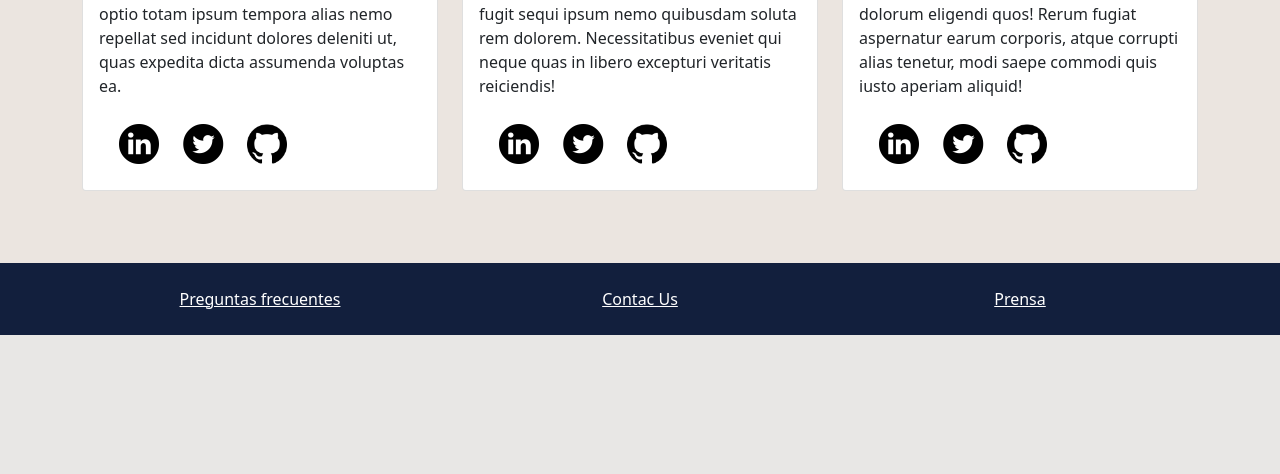
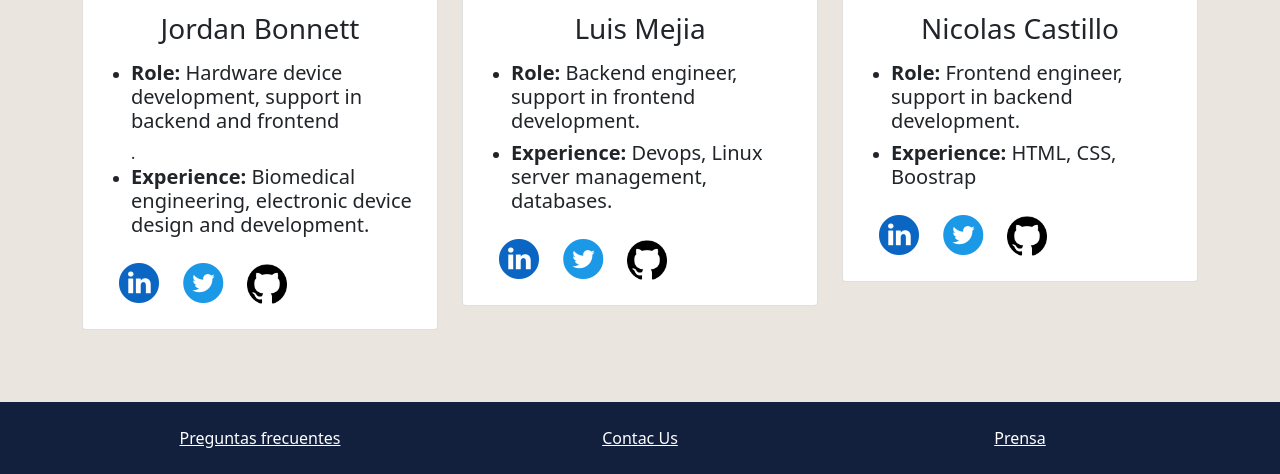
Before and after one commit to lemejiamo/IOT_Solutions, a Flask app: page / in a window 1280 px wide. Shown: the part 3424-3898 px from the top of the page. Before the commit the page ends 3759 px from the top, so only its background shows below. Run offline with Flask 2, Linux system fonts and the light colour scheme.

Commit message:
Changes to about us

```diff
--- a/api/v1/templates/index.html
+++ b/api/v1/templates/index.html
@@ -78,15 +78,21 @@
         <div class="container mt-5">
             <div class="row">
                 <div class="col-6 mb-3 history-title" style="border-bottom: 1px solid black; padding-bottom: -10px;">
-                    <h1>Why this proyect</h1>
+                    <h1>About this project</h1>
                 </div>
                 <div class="col-6 mb-3 text-end" style="border-bottom: 1px solid black; padding-bottom: -10px;">
                     <a href="https://github.com/lemejiamo/IOT_Solutions" target="_blank"><img src="../static/img/github.png" style="height: 50px;   "></a>
                 </div>
                 <div class="col-12">
-                    <p>Lorem ipsum dolor sit, amet consectetur adipisicing elit. Labore, consectetur. Qui laboriosam provident eligendi placeat aliquid officia quis quae ab ipsum minus ipsam beatae nobis, eveniet est corporis natus ducimus!
-                    Suscipit ex numquam et quis? Beatae tenetur repellat molestias doloribus placeat, deserunt necessitatibus, ut corporis asperiores illo provident adipisci cumque officiis in commodi laudantium mollitia dolore praesentium eos aperiam voluptate.
-                    Illo temporibus molestias inventore reiciendis eveniet asperiores illum nisi similique iste praesentium natus maiores labore est accusantium, aspernatur harum blanditiis adipisci laboriosam officiis doloremque! Rerum natus eaque harum error nisi.</p>
+                    <p>Our team is made up of people with different backgrounds and experiences, from working in clinics to working in
+                    restaurants, and do you know what we had in common when we worked there? We had to be attentive to the metrological
+                    measurements in the processes. <br> I mean that we should have a lot of control of the temperatures in the refrigerators
+                    or the environment, the atmospheric
+                    pressures or within a gas network, so continuous records of these measurements were necessary, records that are not
+                    always taken in time for different reasons. <br>
+                    That is why we developed a solution that allows us to measure different magnitudes as required by the user and deliver
+                    them to them in an easy-to-use web app so that they have knowledge of the measurements in their process and can take
+                    actions when they are not expected.</p>
                 </div>
             </div>
         </div>
@@ -109,14 +115,21 @@
                     <div class="card">
                         <img src="https://ca.slack-edge.com/E01BXJ5C1PT-U01K73N2RAB-12a69cc3da13-512" class="card-img-top" alt="...">
                         <div class="card-body">
-                            <h5 class="card-title">Jordan Bonnett</h5>
-                            <p class="card-text">Lorem ipsum dolor sit amet consectetur adipisicing elit. Saepe perspiciatis
-                                in et optio totam ipsum tempora alias nemo repellat sed incidunt dolores deleniti ut, quas
-                                expedita dicta assumenda voluptas ea.</p>
+                            <h3 class="card-title text-center">Jordan Bonnett</h3>
+                            <p class="card-text">
+                                <ul>
+                                    <li>
+                                        <h5> <b>Role:</b> Hardware device development, support in backend and frontend</h5>.
+                                    </li>
+                                    <li>
+                                        <h5> <b>Experience:</b> Biomedical engineering, electronic device design and development.</h5>
+                                    </li>
+                                </ul>
+                            </p>
                             <a href="https://www.linkedin.com/in/jordan-bonnett-gomez/" target="_blank" style="color: white;"> <span class="flaticon-010-linkedin"
-                                    style="color: black;"></span></a>
+                                    style="color: rgb(10,102,194);"></span></a>
                             <a href="https://twitter.com/bonnett_jordan" target="_blank" style="color: white;"> <span class="flaticon-013-twitter-1"
-                                    style="color: black;"></span></a>
+                                    style="color: rgb(28,153,230);"></span></a>
                             <a href="https://github.com/bonnett93" target="_blank" style="color: white;"><img src="../static/img/github.png" class="image-github"
                                     alt=""></a>
 
@@ -127,14 +140,21 @@
                     <div class="card">
                         <img src="https://ca.slack-edge.com/E01BXJ5C1PT-U01K8076XB9-4f658a217fa9-72" class="card-img-top" alt="...">
                         <div class="card-body">
-                            <h5 class="card-title">Luis Mejia</h5>
-                            <p class="card-text">Lorem ipsum, dolor sit amet consectetur adipisicing elit. Eaque molestiae
-                                culpa et fugit sequi ipsum nemo quibusdam soluta rem dolorem. Necessitatibus eveniet qui
-                                neque quas in libero excepturi veritatis reiciendis!</p>
+                            <h3 class="card-title text-center">Luis Mejia</h3>
+                            <p class="card-text">
+                                <ul>
+                                    <li>
+                                        <h5><b>Role:</b> Backend engineer, support in frontend development.</h5>
+                                    </li>
+                                    <li>
+                                        <h5><b>Experience:</b> Devops, Linux server management, databases.</h5>
+                                    </li>
+                                </ul>
+                            </p>
                             <a href="/" target="_blank" style="color: white;"> <span class="flaticon-010-linkedin"
-                                    style="color: black;"></span></a>
+                                    style="color: rgb(10,102,194);"></span></a>
                             <a href="https://twitter.com/Lemmishmaniasis" target="_blank" style="color: white;"> <span class="flaticon-013-twitter-1"
-                                    style="color: black;"></span></a>
+                                    style="color: rgb(28,153,230);"></span></a>
                             <a href="https://github.com/lemejiamo" target="_blank" style="color: white;"><img src="../static/img/github.png" class="image-github"
                                     alt=""></a>
                         </div>
@@ -144,14 +164,21 @@
                     <div class="card">
                         <img src="https://ca.slack-edge.com/E01BXJ5C1PT-U01HG0D4QQL-ff34d73cf2d5-512" class="card-img-top" alt="...">
                         <div class="card-body ">
-                            <h5 class="card-title">Nicolas Castillo</h5>
-                            <p class="card-text">Lorem ipsum dolor sit amet consectetur adipisicing elit. Nostrum labore
-                                excepturi dolorum eligendi quos! Rerum fugiat aspernatur earum corporis, atque corrupti
-                                alias tenetur, modi saepe commodi quis iusto aperiam aliquid!</p>
+                            <h3 class="card-title text-center">Nicolas Castillo</h3>
+                            <p class="card-text">
+                                <ul>
+                                    <li>
+                                        <h5> <b>Role:</b> Frontend engineer, support in backend development.</h5>
+                                    </li>
+                                    <li>
+                                        <h5> <b>Experience:</b> HTML, CSS, Boostrap</h5>
+                                    </li>
+                                </ul>
+                            </p>
                             <a href="https://www.linkedin.com/in/nicolas-castillo-salcedo/" target="_blank" style="color: white;"> <span class="flaticon-010-linkedin"
-                                    style="color: black;"></span></a>
+                                    style="color: rgb(10,102,194);"></span></a>
                             <a href="https://twitter.com/NicolasC1992" target="_blank" style="color: white;"> <span class="flaticon-013-twitter-1"
-                                    style="color: black;"></span></a>
+                                    style="color: rgb(28,153,230);"></span></a>
                             <a href="https://github.com/Nicolas606" target="_blank" style="color: white;"><img src="../static/img/github.png" class="image-github"
                                     alt=""></a>
                         </div>
```
